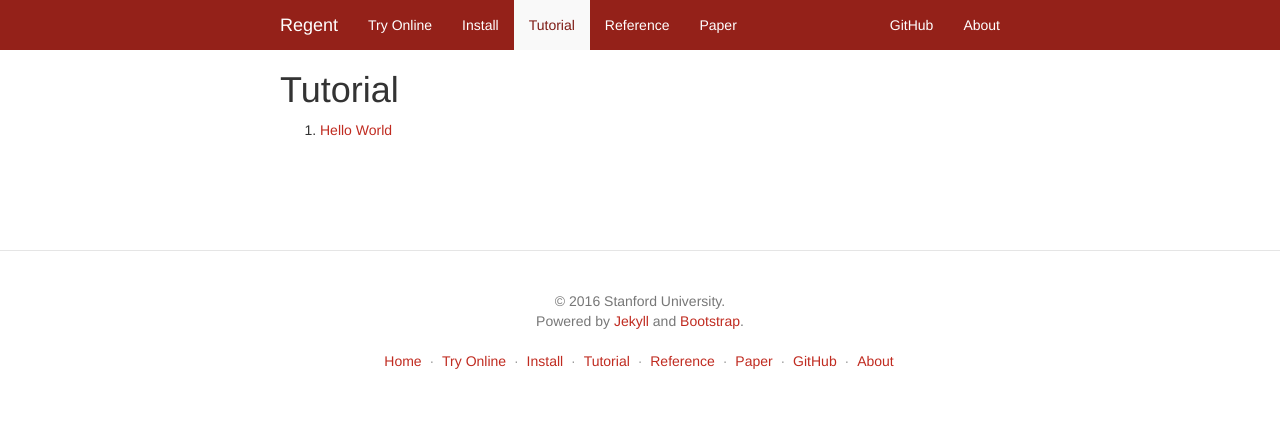
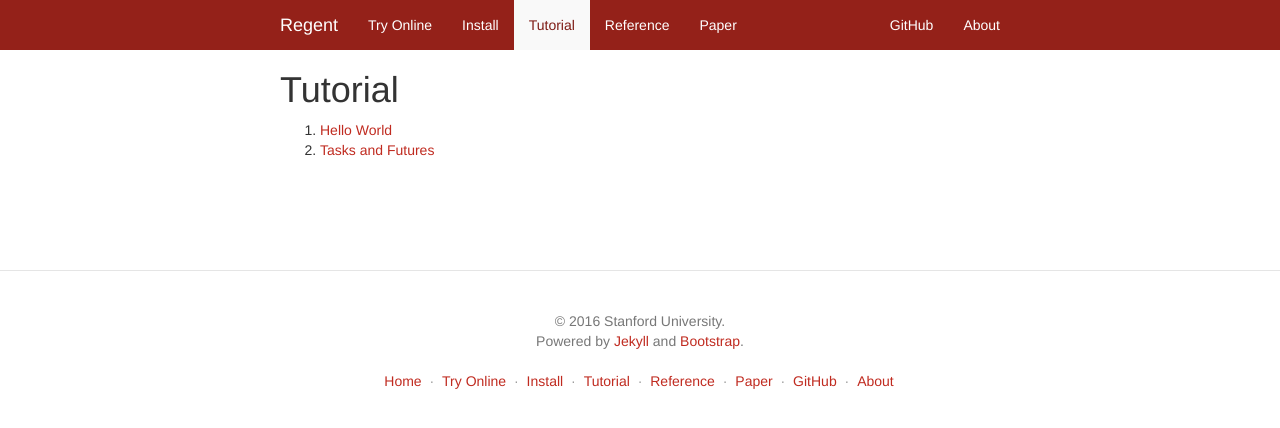
Before and after one commit to StanfordLegion/regent-lang.org, a Jekyll site: the page built from tutorial.md, in a window 1280 px wide. Shown: the top 428 px of the page. Built offline with Jekyll 4.4.1, drawn with Linux system fonts in a browser that asks for light colours; nearby versions of some CDN libraries.

Commit message:
Initial tasks and futures tutorial.

```diff
--- a/tutorial.md
+++ b/tutorial.md
@@ -7,3 +7,4 @@ permalink: /tutorial/index.html
 ---
 
  1. [Hello World](00_hello_world)
+ 1. [Tasks and Futures](01_tasks_and_futures)
```
Also changed, not shown: 1 other file.
